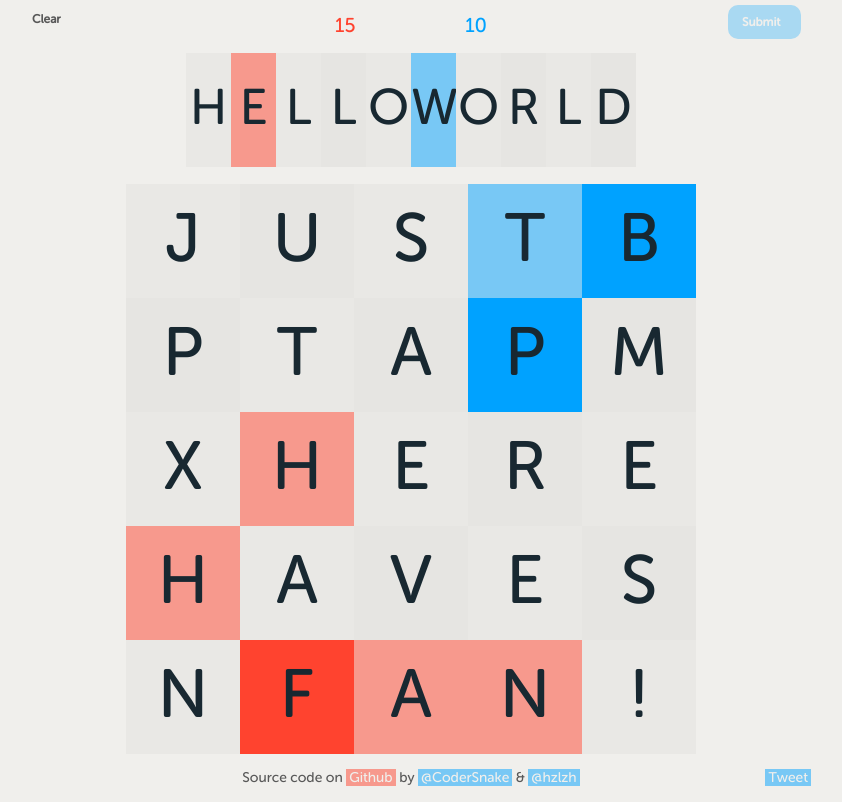
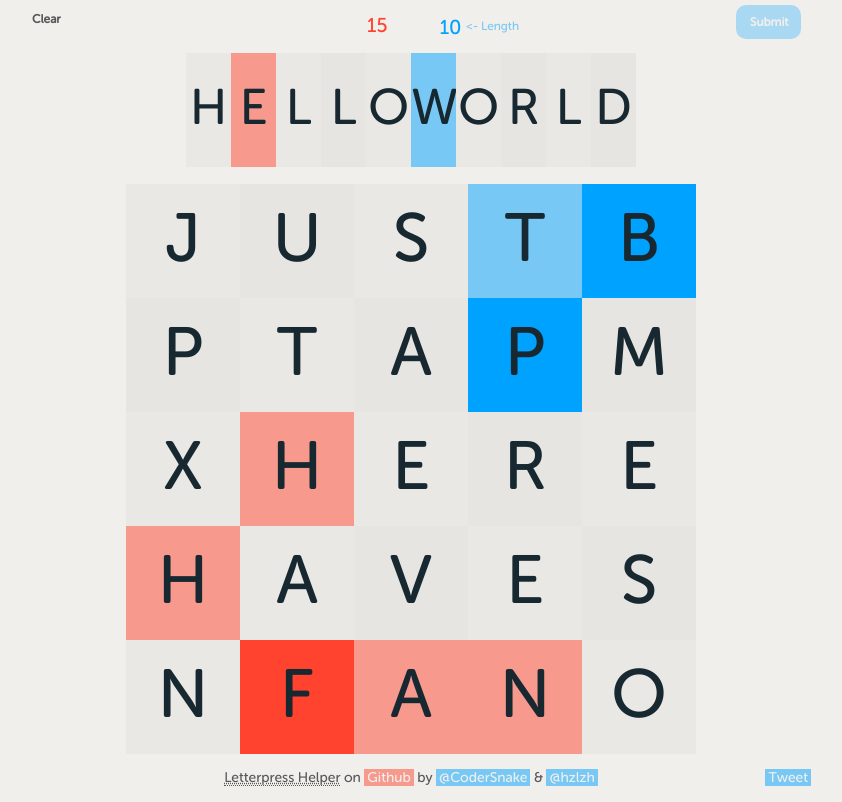
Before and after one commit to hzlzh/Letterpress-Helper, a PHP site: page / in a window 1280 px wide. Shown: the whole page, without its empty margins (229-1071 px from the left). Run offline with PHP 8.4, Linux system fonts and the light colour scheme; some libraries are stand-ins or nearby versions.

Commit message:
v1.0b released

```diff
--- a/css/style.css
+++ b/css/style.css
@@ -387,19 +387,29 @@
   overflow: hidden;
   line-height: 20px;
   font-size: 20px;
-  left: 50%;
+  left: 54%;
   margin-left: -76px;
   margin-top: 16px;
   position: absolute;
   width: 152px;
 }
-.header ul#tool-bar li.count-board .word-left {
+.header ul#tool-bar li.count-board #word-left {
   color: #ff432f;
   float: left;
 }
-.header ul#tool-bar li.count-board .word-count {
+.header ul#tool-bar li.count-board #word-count {
+  height: 20px;
+  line-height: 20px;
   color: #00a2ff;
   float: right;
+  border: none;
+  width: 24px;
+  background-color: transparent;
+}
+.header ul#tool-bar li.count-board .tips {
+  float: right;
+  font-size: 12px;
+  color: #78c8f5;
 }
 .header ul#tool-bar li.right {
   float: right;
@@ -409,7 +419,7 @@
 }
 .header ul#tool-bar li.right input {
   font-weight: bolder;
-  width: 45px;
+  width: 65px;
   border: none;
   color: #f0efec;
   background-color: #a9d9f2;
@@ -477,10 +487,14 @@
   width: 45px;
   cursor: default;
 }
+.wrapper .result-box .result .letter-box span.low {
+  text-transform: lowercase;
+}
 .wrapper .letters-pool {
   width: 570px;
   margin: 17px auto 0;
   display: block;
+  position: relative;
 }
 .wrapper .letters-pool .letter-box {
   overflow: hidden;
@@ -488,6 +502,16 @@
 .wrapper .letters-pool .letter-box input {
   float: left;
   font-size: 68px;
+}
+.wrapper .letters-pool .all-box {
+  max-height: 400px;
+  overflow-y: scroll;
+  position: absolute;
+  right: -130px;
+  width: 120px;
+}
+.wrapper .letters-pool .all-box ul li {
+  text-transform: capitalize;
 }
 .footer {
   margin-top: 14px;
@@ -514,6 +538,9 @@
 .footer .copyright a.red:hover {
   background-color: #ff432f;
 }
+.footer .copyright abbr {
+  cursor: default;
+}
 .footer .copyright .tweet-button {
   right: 0;
   display: inline-block;
--- a/css/style.less
+++ b/css/style.less
@@ -22,13 +22,7 @@
 @l-gray: #E9E8E5;
 @d-gray: #E6e5e2;
 
-body{
-  font-family:"museo_sans_rounded_500regular";
-  font-size:14px;
-  background-color: @bg;
-  width:800px;
-  margin:0 auto;
-  color: @black;
+body{font-family:"museo_sans_rounded_500regular";font-size:14px;background-color: @bg;width:800px;margin:0 auto;color: @black;
   ul{margin:0;padding:0;
     li{list-style:none;}
   }
@@ -38,12 +32,13 @@
     li.left{float:left;font-weight: bolder;margin-top: 13px;margin-left: 21px;cursor:pointer;
       span{display: block;}
     }
-    li.count-board{overflow: hidden;line-height:20px;font-size: 20px;left: 50%;margin-left: -76px;margin-top: 16px;position: absolute;width: 152px;
-      .word-left{color: @d-red;float:left;}
-      .word-count{color: @d-blue;float:right;}
+    li.count-board{overflow: hidden;line-height:20px;font-size: 20px;left: 54%;margin-left: -76px;margin-top: 16px;position: absolute;width: 152px;
+      #word-left{color: @d-red;float:left;}
+      #word-count{height: 20px;line-height: 20px;color: @d-blue;float:right;border:none;width: 24px;background-color: transparent;}
+      .tips{float: right;font-size: 12px;color: @l-blue;}
     }
     li.right{float:right;font-weight: bolder;margin-top: 5px;margin-right: 10px;
-      input{font-weight: bolder;width:45px;border: none;color:#f0efec;background-color: #a9d9f2;padding: 10px 14px;display: block;.rounded(10px);cursor:pointer;
+      input{font-weight: bolder;width:65px;border: none;color:#f0efec;background-color: #a9d9f2;padding: 10px 14px;display: block;.rounded(10px);cursor:pointer;
         &:hover{background-color: @l-blue;}
       }
     }
@@ -72,13 +67,20 @@
   .result-box{overflow: hidden;
     .result{clear: both;display: table;margin: 0 auto;
       .letter-box{overflow: hidden;
-        span{float: left;width: 45px;cursor:default;}
+        span{float: left;width: 45px;cursor:default;
+          &.low{text-transform: lowercase;}
+        }
       }
     }
   }
-  .letters-pool{width: 570px;margin: 17px auto 0;display: block;
+  .letters-pool{width: 570px;margin: 17px auto 0;display: block;position:relative;
     .letter-box{overflow: hidden;
       input{float: left;font-size:68px;}
+    }
+    .all-box{max-height: 400px;overflow-y: scroll;position: absolute;right: -130px;width: 120px;
+      ul{
+        li{text-transform: capitalize;}
+      }
     }
   }
 }
@@ -91,6 +93,7 @@
         &:hover{background-color: @d-red;}
       }
     }
+    abbr{cursor:default;}
     .tweet-button{right:0;display: inline-block;line-height: 20px;position: absolute;top: 0;}
   }
 }
--- a/index.html
+++ b/index.html
@@ -37,11 +37,14 @@
           <span>Clear</span>
         </li>
         <li class="count-board">
-          <span class="word-left">8</span>
-          <span class="word-count">15</span>
+          <span id="word-left">15</span>
+          <span class="tips"><- Length</span>
+          <input id="word-count" maxlength="2" value="10">
         </li>
         <li class="right">
-          <input value="Submit">
+          <form>
+            <input type="submit" value="Submit">
+          </form>
         </li>
       </ul>
     </header>
@@ -63,6 +66,9 @@
         </div>
       </div>
       <div class="letters-pool">
+        <div class="all-box">
+          <ul></ul>
+        </div>
         <div class="letter-box">
           <input class="odd" maxlength="1" value="J">
           <input maxlength="1" value="U">
@@ -88,13 +94,14 @@
           <input class="red double" maxlength="1" value="F">
           <input class="odd red" maxlength="1" value="A">
           <input class="red" maxlength="1" value="N">
-          <input class="odd" maxlength="1" value="!">
+          <input class="odd" maxlength="1" value="O">
         </div>
       </div>
     </div>
     <footer class="footer">
       <div class="copyright">
-        Source code on
+        <abbr title="Letterpress Helper v1.0b">Letterpress Helper</abbr>
+        on
         <a class="red" href="https://github.com/hzlzh/Letterpress-Helper" target="_blank">Github</a>
          by
         <a href="https://github.com/codersnake" target="_blank">@CoderSnake</a>
--- a/js/main.js
+++ b/js/main.js
@@ -1,44 +1,72 @@
 jQuery(document).ready(function($) {
-  var LH = function(){
 
-    var update_count = function(length){
-      $('.word-left').html(25-length);
-      $('.word-count').html(length);
+  var API = 'http://dict.zlz.im/api/index/';
+
+  var LH = function() {
+      var $obj = $('.letters-pool .letter-box input');
+      $result = $('.result .letter-box');
+      $all = $('.all-box ul');
+      var update_count = function(length) {
+          $('#word-left').html(25 - length);
+          $('#word-count').html(length);
         };
 
-    var get_query = function(){
+      var update_result = function($result, words) {
+          $result.html('<span class="blue">' + words[0].split('').join('</span><span>') + '</span>');
+          for (index in words){
+            $all.append('<li>'+words[index]+'</li>')
+          }
+        };
+
+      var get_query = function() {
           var query = '';
-      $('.letters-pool .letter-box input').each(function(){
+          $obj.each(function() {
             query += $(this).val();
           });
           return query;
         };
 
-    var init = function(){
+      var get_words = function(API, query, length) {
+          var words = '';
+          $.ajaxSettings.async = false;
+          $.getJSON(API + query.toLowerCase() + '/' + length + '?jsoncallback=?', function(data) {
+            if(data != '') {
+              update_result($result, data)
+              update_count(data[0].length)
+            } else update_result($result, 'NULL:(')
+          }, 'json');
+        };
+
+      var init = function() {
           // jrumble effect init
-      $('.letters-pool .letter-box input').jrumble().jrumble({
+          $obj.jrumble().jrumble({
             speed: 0
           });
         };
 
-    return{
-      init:init,
-      get_query:get_query,
-      update_count:update_count
+      return {
+        init: init,
+        get_query: get_query,
+        get_words: get_words
       };
     }();
 
   LH.init();
 
-  $('.letters-pool .letter-box input').mouseenter(function(){
+  $('#tool-bar input[type="submit"]').bind('click', function(e) {
+    e.preventDefault();
+    LH.get_words(API, LH.get_query(), $('#word-count').val());
+  });
+
+  $('.letters-pool .letter-box input, .count-board input').mouseenter(function() {
     $(this).trigger('startRumble');
     $(this).select();
-  }).mouseleave(function(){
+  }).mouseleave(function() {
     var temp = $(this);
     setTimeout(function() {
       temp.trigger('stopRumble');
     }, 420);
-  }).keypress(function(){
+  }).keypress(function() {
     var temp = $(this);
     setTimeout(function() {
       temp.trigger('stopRumble');
@@ -46,6 +74,4 @@
     $(this).next().select().trigger('startRumble');
   });
 
-  LH.update_count($('.result-box .letter-box span').length);
-
 });
```
Also changed, not shown: 1 other file. Lines whose indentation alone changed are shown as unchanged.
